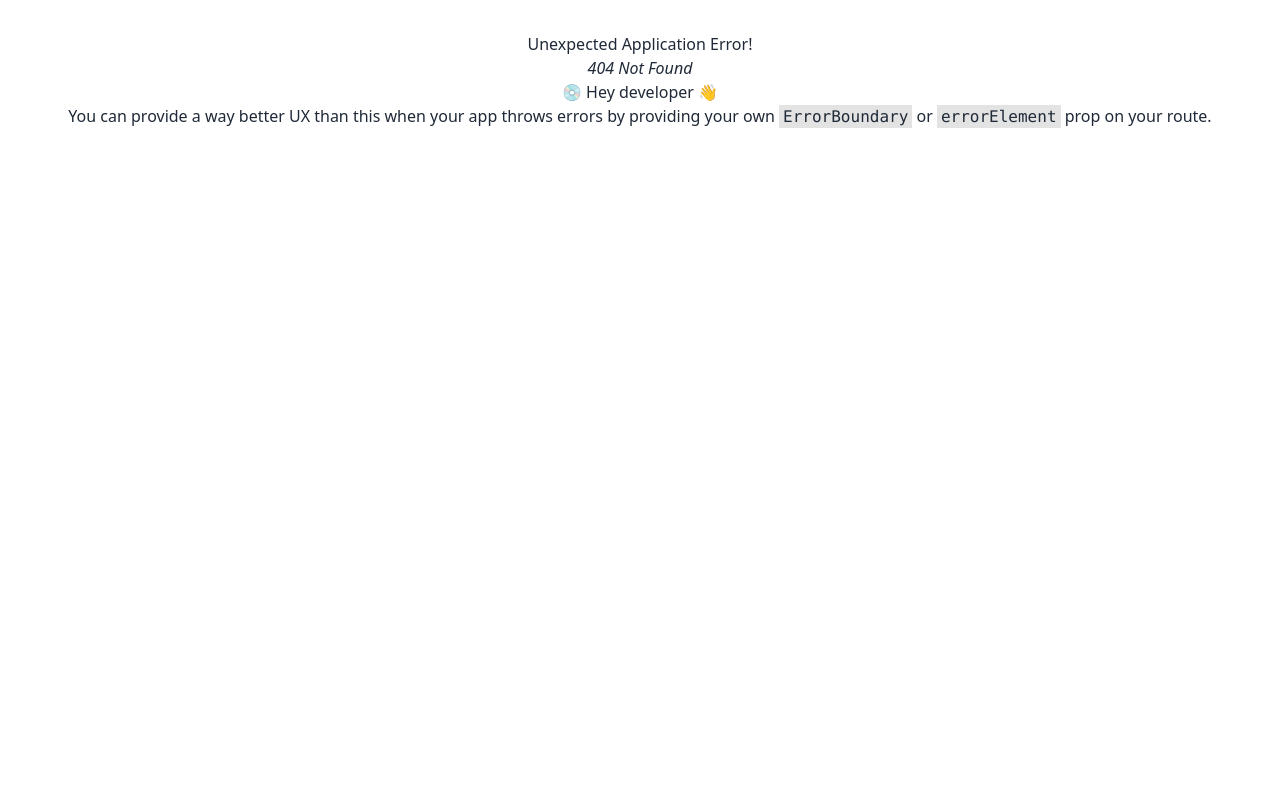
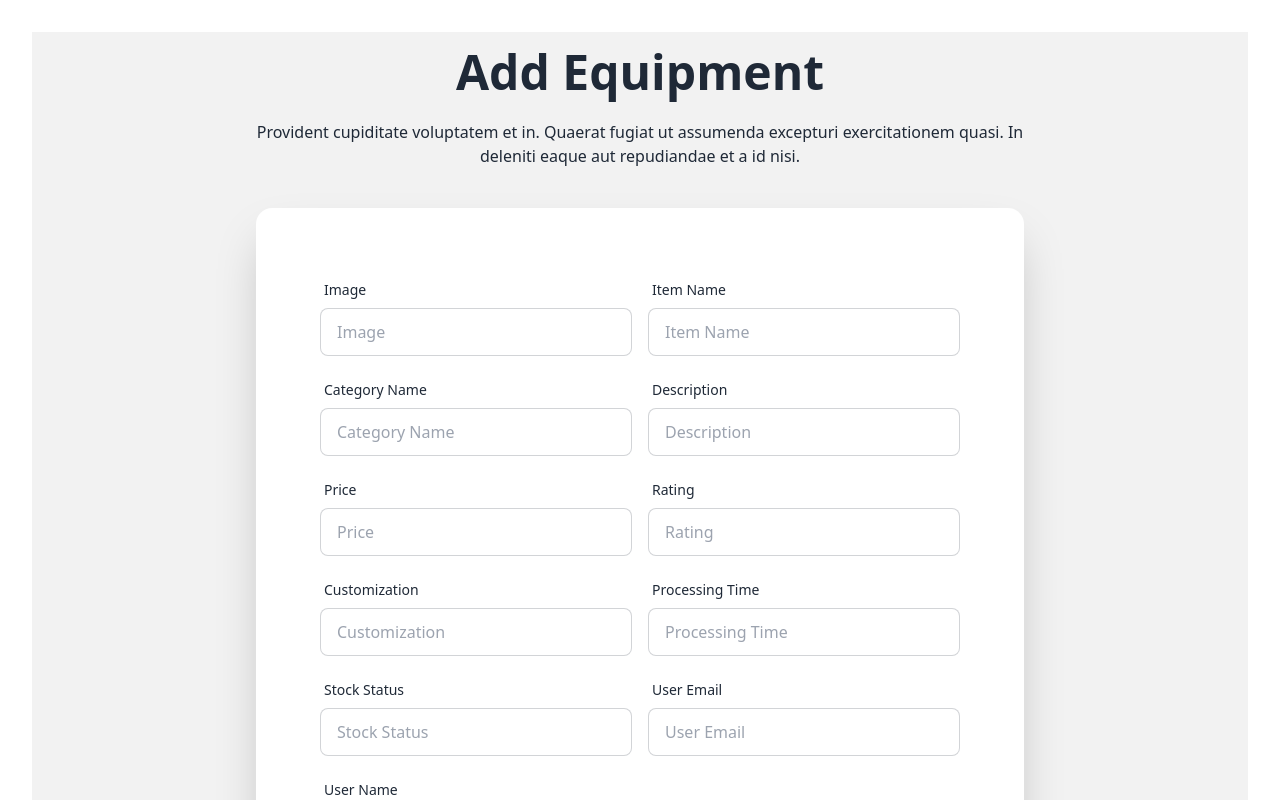
Before and after one commit to Anamul-Hoque37/aaraf-sports-1, a React (Vite) app: page /add in a window 1280 px wide. Before the commit this address had no page. Shown: the top 800 px of the page. Built offline with nearby package versions, Linux system fonts and the light colour scheme.

Commit message:
added AddEquipment to server

```diff
--- /dev/null
+++ b/src/Components/AddEquipment.jsx
@@ -0,0 +1,130 @@
+import React from 'react';
+
+const AddEquipment = () => {
+    const handleAddItem = event => {
+        event.preventDefault();
+
+        const form = event.target;
+
+        const image = form.image.value;
+        const itemName = form.itemName.value;
+        const categoryName = form.categoryName.value;
+        const description = form.description.value;
+        const price = form.price.value;
+        const rating = form.rating.value;
+        const customization = form.customization.value;
+        const processingTime = form.processingTime.value;
+        const stockStatus = form.stockStatus.value;
+        const userEmail = form.userEmail.value;
+        const userName = form.userName.value;
+
+        const newEquipment = {image, itemName,categoryName, description, price, rating, customization, processingTime, stockStatus, userEmail, userName }
+        console.log(newEquipment)
+
+        fetch('http://localhost:3000/add', {
+            method: 'POST',
+            headers: {
+                'content-type': 'application/json'
+            },
+            body: JSON.stringify(newEquipment)
+        })
+        .then(res => res.json())
+        .then(data => {
+            console.log(data);
+        })
+    }
+    return (
+        <div>
+            <div className="hero bg-base-200 min-h-screen">
+                <div className="hero-content flex-col">
+                    <div className="text-center w-3/4">
+                        <h1 className="text-5xl font-bold">Add Equipment</h1>
+                        <p className="py-6">
+                            Provident cupiditate voluptatem et in. Quaerat fugiat ut assumenda excepturi exercitationem
+                            quasi. In deleniti eaque aut repudiandae et a id nisi.
+                        </p>
+                    </div>
+                    <div className="card bg-base-100 w-full max-w-3xl shrink-0 shadow-2xl">
+                        <form onSubmit={handleAddItem} className="card-body">
+                            <div className='grid grid-cols-1
+                            md:grid-cols-2 gap-4'>
+                                <div className="form-control">
+                                    <label className="label">
+                                        <span className="label-text">Image</span>
+                                    </label>
+                                    <input name="image" type="text" placeholder="Image" className="input input-bordered" required />
+                                </div>
+                                <div className="form-control">
+                                    <label className="label">
+                                        <span className="label-text">Item Name</span>
+                                    </label>
+                                    <input name='itemName' type="text" placeholder="Item Name" className="input input-bordered" required />
+                                </div>
+                                <div className="form-control">
+                                    <label className="label">
+                                        <span className="label-text">Category Name</span>
+                                    </label>
+                                    <input name='categoryName' type="text" placeholder="Category Name" className="input input-bordered" required />
+                                </div>
+                                <div className="form-control">
+                                    <label className="label">
+                                        <span className="label-text">Description</span>
+                                    </label>
+                                    <input name='description' type="text" placeholder="Description" className="input input-bordered" required />
+                                </div>
+                                <div className="form-control">
+                                    <label className="label">
+                                        <span className="label-text">Price</span>
+                                    </label>
+                                    <input name='price' type="text" placeholder="Price" className="input input-bordered" required />
+                                </div>
+                                <div className="form-control">
+                                    <label className="label">
+                                        <span className="label-text">Rating</span>
+                                    </label>
+                                    <input name='rating' type="text" placeholder="Rating" className="input input-bordered" required />
+                                </div>
+                                <div className="form-control">
+                                    <label className="label">
+                                        <span className="label-text">Customization</span>
+                                    </label>
+                                    <input name='customization' type="text" placeholder="Customization" className="input input-bordered" required />
+                                </div>
+                                <div className="form-control">
+                                    <label className="label">
+                                        <span className="label-text">Processing Time</span>
+                                    </label>
+                                    <input name='processingTime' type="text" placeholder="Processing Time" className="input input-bordered" required />
+                                </div>
+                                <div className="form-control">
+                                    <label className="label">
+                                        <span className="label-text">Stock Status</span>
+                                    </label>
+                                    <input name='stockStatus' type="text" placeholder="Stock Status" className="input input-bordered" required />
+                                </div>
+                                <div className="form-control">
+                                    <label className="label">
+                                        <span className="label-text">User Email</span>
+                                    </label>
+                                    <input name='userEmail' type="Email" placeholder="User Email" className="input input-bordered" required />
+                                </div>
+                                <div className="form-control">
+                                    <label className="label">
+                                        <span className="label-text">User Name</span>
+                                    </label>
+                                    <input name='userName' type="text" placeholder="User Name" className="input input-bordered" required />
+                                </div>
+
+                            </div>
+                            <div className="form-control mt-6">
+                                <button className="btn btn-primary">Add Item</button>
+                            </div>
+                        </form>
+                    </div>
+                </div>
+            </div>
+        </div>
+    );
+};
+
+export default AddEquipment;
```
Also changed, not shown: src/main.jsx (+6 -1 lines).
